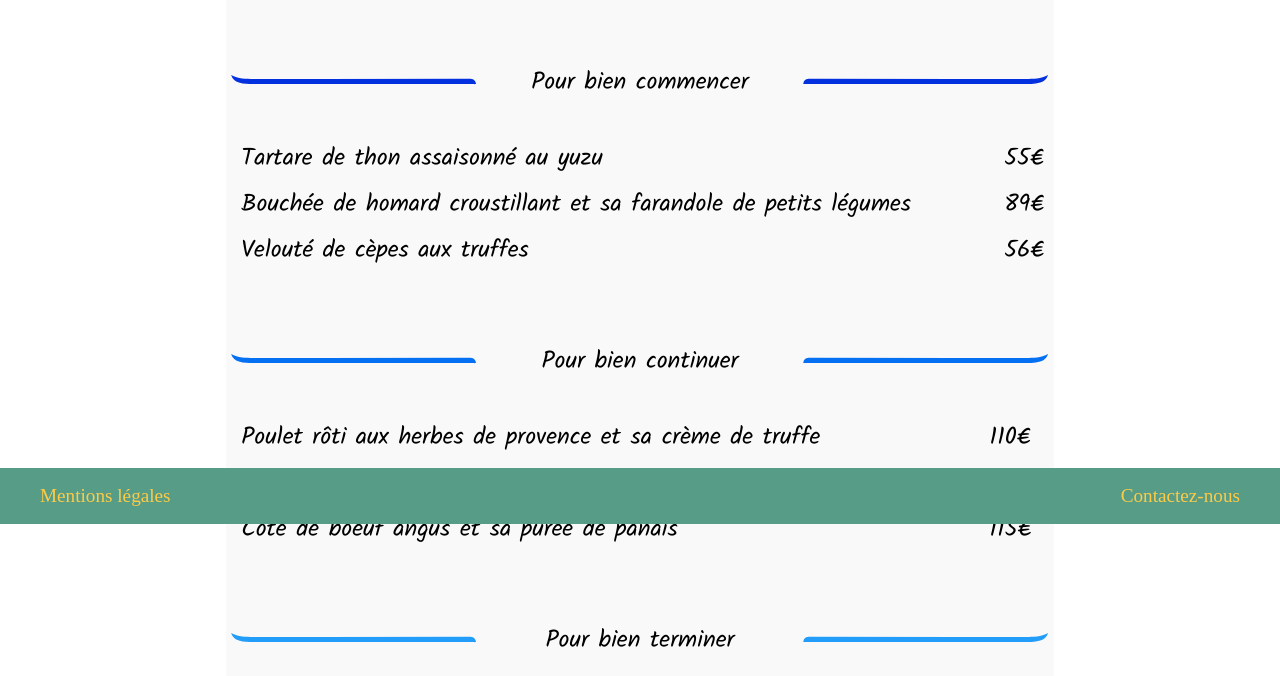
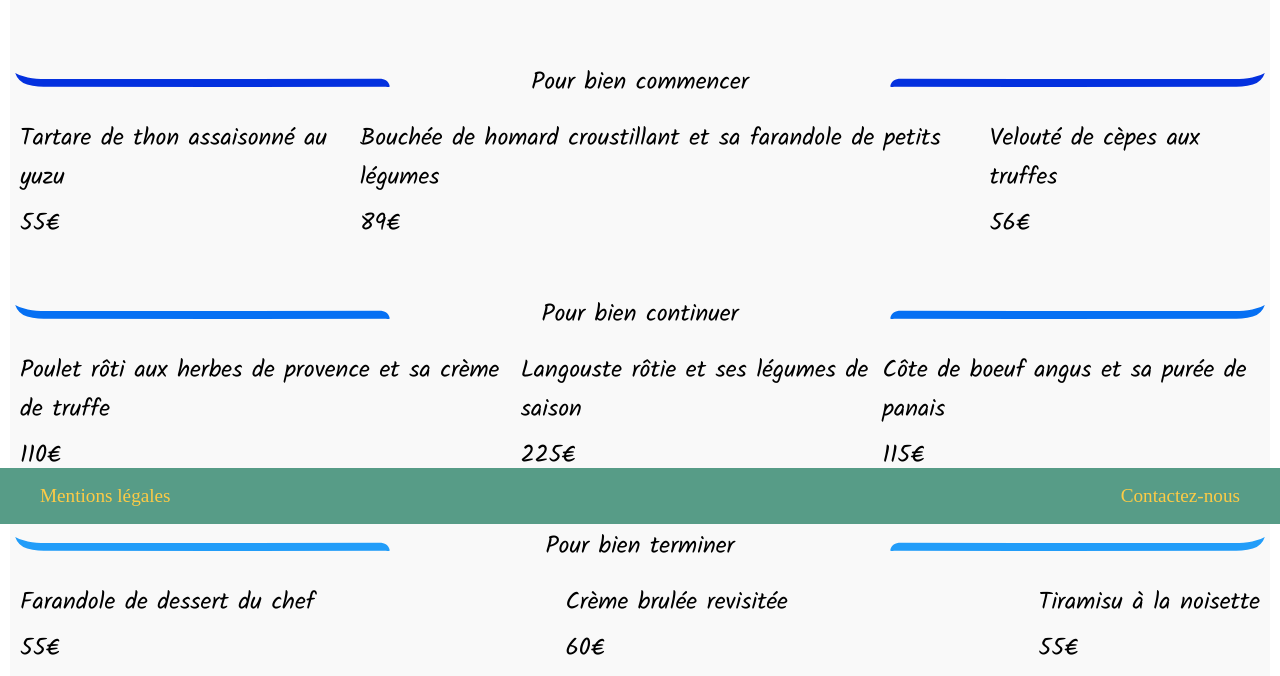
Before and after one commit to Ryatsune/Ohmyfood, a plain HTML site: page le_delice_des_papilles.html in a window 1280 px wide. Shown: the part 276-952 px from the top of the page. Drawn offline with Linux system fonts and the light colour scheme.

Commit message:
Modif: nouvelle gestion des li pour l'affichage du menu

```diff
--- a/le_delice_des_papilles.html
+++ b/le_delice_des_papilles.html
@@ -26,17 +26,21 @@
                         <svg class="calque calque--1" data-name="Calque 3" xmlns="http://www.w3.org/2000/svg" viewBox="0 0 300 11.21"><defs><style>.cls-1{fill:#0431df;}</style></defs><title>menu-3</title><path class="cls-1" d="M291.41,24.09q-129.92.28-259.85.15c-10.74,0-21.5.38-31.56-4.85a14.58,14.58,0,0,0,9.63,9.28c5.78,1.89,11.66,1.81,17.53,1.82q134.32.07,268.64,0c1.39,0,2.85.4,4.19-.35C298.83,25.61,296.31,24.08,291.41,24.09Z" transform="translate(0 -19.39)"/></svg>
                     </div>
                     <div class="dishes dishes--delice">
-                        <div class="dishes__details">
+                        <div>
                             <ul>
                                 <li>Tartare de thon assaisonné au yuzu</li>
-                                <li>Bouchée de homard croustillant et sa farandole de petits légumes</li>
-                                <li>Velouté de cèpes aux truffes</li>
+                                <li>55€</li>
                             </ul>
                         </div>
-                        <div class="prices">
+                        <div>
                             <ul>
-                                <li>55€</li>
+                                <li>Bouchée de homard croustillant et sa farandole de petits légumes</li>
                                 <li>89€</li>
+                            </ul>
+                        </div>
+                        <div>
+                            <ul>
+                                <li>Velouté de cèpes aux truffes</li>
                                 <li>56€</li>
                             </ul>
                         </div>
@@ -49,17 +53,21 @@
                         <svg class="calque calque--1" data-name="Calque 3" xmlns="http://www.w3.org/2000/svg" viewBox="0 0 300 11.21"><defs><style>.cls-2{fill:#0670f3;}</style></defs><title>menu-3</title><path class="cls-2" d="M291.41,24.09q-129.92.28-259.85.15c-10.74,0-21.5.38-31.56-4.85a14.58,14.58,0,0,0,9.63,9.28c5.78,1.89,11.66,1.81,17.53,1.82q134.32.07,268.64,0c1.39,0,2.85.4,4.19-.35C298.83,25.61,296.31,24.08,291.41,24.09Z" transform="translate(0 -19.39)"/></svg>
                     </div>
                     <div class="dishes dishes--delice">
-                        <div class="dishes__details">
+                        <div>
                             <ul>
                                 <li>Poulet rôti aux herbes de provence et sa crème de truffe</li>
-                                <li>Langouste rôtie et ses légumes de saison</li>
-                                <li>Côte de boeuf angus et sa purée de panais</li>
+                                <li>110€</li>
                             </ul>
                         </div>
-                        <div class="prices">
+                        <div>
                             <ul>
-                                <li>110€</li>
+                                <li>Langouste rôtie et ses légumes de saison</li>
                                 <li>225€</li>
+                            </ul>
+                        </div>
+                        <div>
+                            <ul>
+                                <li>Côte de boeuf angus et sa purée de panais</li>
                                 <li>115€</li>
                             </ul>
                         </div>
@@ -73,17 +81,21 @@
                             <svg class="calque calque--1" data-name="Calque 3" xmlns="http://www.w3.org/2000/svg" viewBox="0 0 300 11.21"><defs><style>.cls-3{fill:#229df9;}</style></defs><title>menu-3</title><path class="cls-3" d="M291.41,24.09q-129.92.28-259.85.15c-10.74,0-21.5.38-31.56-4.85a14.58,14.58,0,0,0,9.63,9.28c5.78,1.89,11.66,1.81,17.53,1.82q134.32.07,268.64,0c1.39,0,2.85.4,4.19-.35C298.83,25.61,296.31,24.08,291.41,24.09Z" transform="translate(0 -19.39)"/></svg>
                         </div>
                         <div class="dishes dishes--delice">
-                            <div class="dishes__details">
+                            <div>
                                 <ul>
                                     <li>Farandole de dessert du chef</li>
-                                    <li>Crème brulée revisitée</li>
-                                    <li>Tiramisu à la noisette</li>
+                                    <li>55€</li>
                                 </ul>
                             </div>
-                            <div class="prices">
+                            <div>
                                 <ul>
-                                    <li>55€</li>
+                                    <li>Crème brulée revisitée</li>
                                     <li>60€</li>
+                                </ul>
+                            </div>
+                            <div>
+                                <ul>
+                                    <li>Tiramisu à la noisette</li>
                                     <li>55€</li>
                                 </ul>
                             </div>
```
